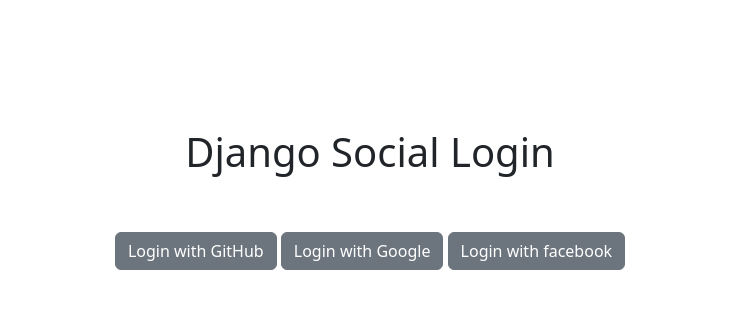
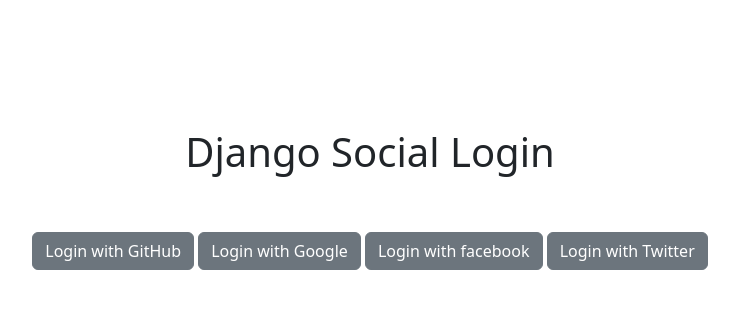
Before and after one commit to Manojkumar110/Social-Auth, a Django app: page / in a window 1280 px wide. Shown: the top 309 px of the page, without its empty margins (270-1009 px from the left). Run offline with Django 4.2, Linux system fonts and the light colour scheme; some libraries are stand-ins or nearby versions.

Commit message:
login with twitter

```diff
--- a/authApp/templates/home.html
+++ b/authApp/templates/home.html
@@ -34,7 +34,12 @@
     </a>
     <!-- facebook button ends here -->
 
-
+    <!-- Twitter button starts here -->
+    <a href="{% provider_login_url 'twitter' %}" class="btn btn-secondary">
+        <i class="fa fa-twitter fa-fw"></i>
+        <span>Login with Twitter</span>
+    </a>
+    <!-- Twitter button ends here -->
     {% endif %}
 </div>
 
```
Also changed, not shown: socialmediaauth/settings.py (+14 -1 lines), db.sqlite3.
